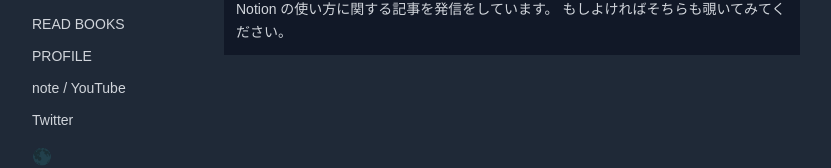
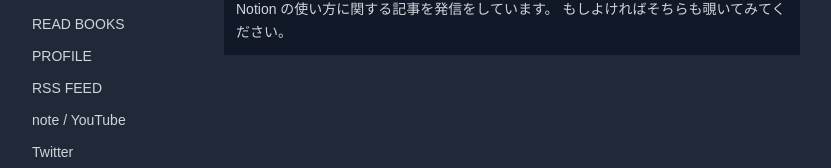
Before and after one commit to 35d/35d-blog, a Next.js app: page /creative/1 in a window 1280 px wide. Shown: the part 278-446 px from the top of the page, without its empty margins (224-1055 px from the left). Built offline with nearby package versions, Linux system fonts and the light colour scheme.

Commit message:
✨ add feed link

```diff
--- a/components/Navigation.tsx
+++ b/components/Navigation.tsx
@@ -8,6 +8,7 @@ const navItems: { label: string; page?: string; link?: string }[] = [
   { label: 'WEB CLIPS', page: '/stock-articles' },
   { label: 'READ BOOKS', page: '/books' },
   { label: 'PROFILE', page: '/2020-09-19-profile' },
+  { label: 'RSS FEED', page: '/feed' },
   // { label: 'FAST NOTION', page: '/2021-04-22-fast-notion-help-center' },
 ]
 
```
Also changed, not shown: 1 other file (tests, documents, lock files or other folders).
